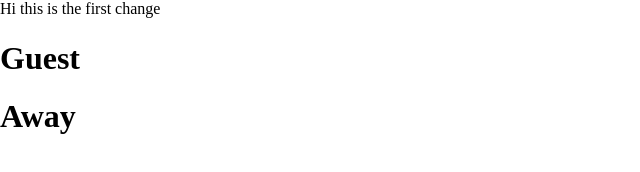
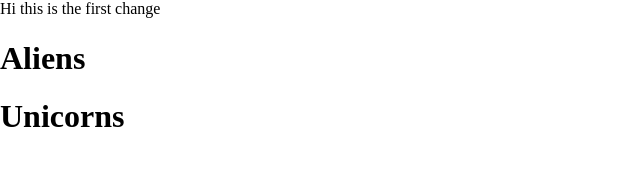
Before and after one commit to CharlieCarrera/scrimba-basic-project, a website: page index.html in a window 1280 px wide. Shown: the whole page, without its empty margins (0-640 px from the left). Drawn offline with nearby package versions, Linux system fonts and the light colour scheme.

Commit message:
2nd change

```diff
--- a/index.html
+++ b/index.html
@@ -3,6 +3,6 @@
     <body>
         Hi this is the first change
     </body>
-    <h1>Guest</h1>
-    <h1>Away</h1>
+    <h1>Aliens</h1>
+    <h1>Unicorns</h1>
 </html>
```
